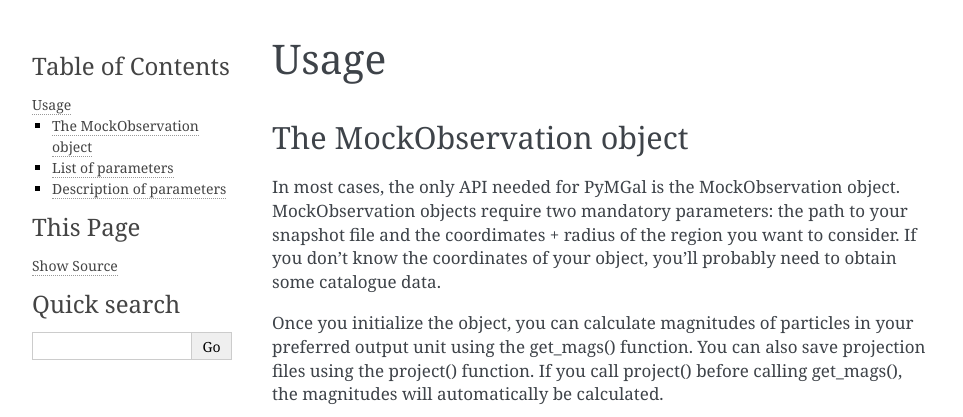
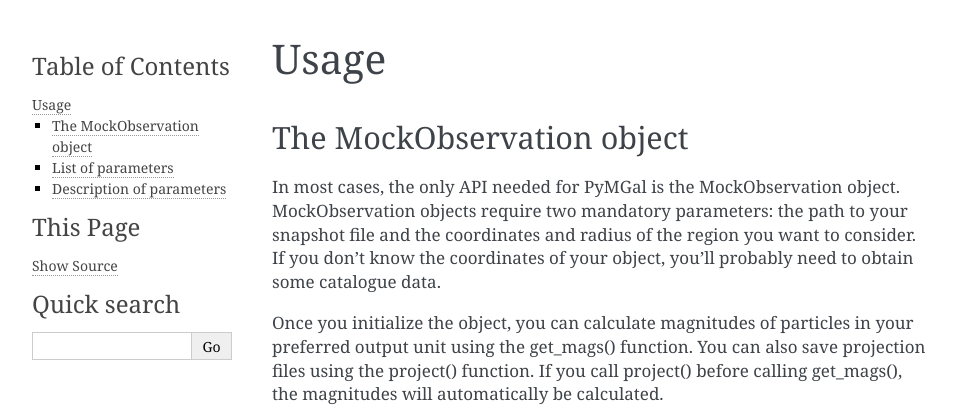
Before and after one commit to pjanul/pymgal, a Sphinx documentation site: the page built from doc/source/usage.rst, in a window 1280 px wide and 900 px high. Shown: the top 417 px of the window, without its empty margins (148-1111 px from the left). Built offline with Sphinx 7.4.7, drawn with Linux system fonts in a browser that asks for light colours.

Commit message:
Fixed typo

```diff
--- a/doc/source/usage.rst
+++ b/doc/source/usage.rst
@@ -9,7 +9,7 @@ Usage
 The MockObservation object
 -------------
 
-In most cases, the only API needed for PyMGal is the MockObservation object. MockObservation objects require two mandatory parameters: the path to your snapshot file and the coordimates + radius of the region you want to consider. If you don't know the coordinates of your object, you'll probably need to obtain some catalogue data.
+In most cases, the only API needed for PyMGal is the MockObservation object. MockObservation objects require two mandatory parameters: the path to your snapshot file and the coordinates and radius of the region you want to consider. If you don't know the coordinates of your object, you'll probably need to obtain some catalogue data.
 
 Once you initialize the object, you can calculate magnitudes of particles in your preferred output unit using the get_mags() function. You can also save projection files using the project() function. If you call project() before calling get_mags(), the magnitudes will automatically be calculated.
 
```
